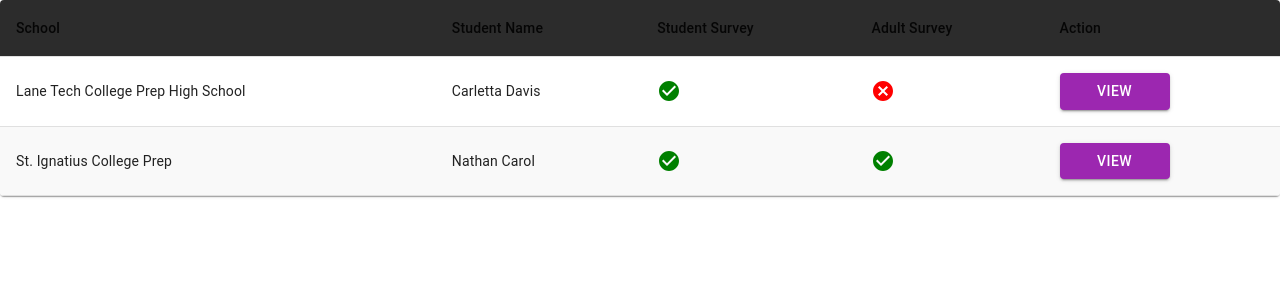
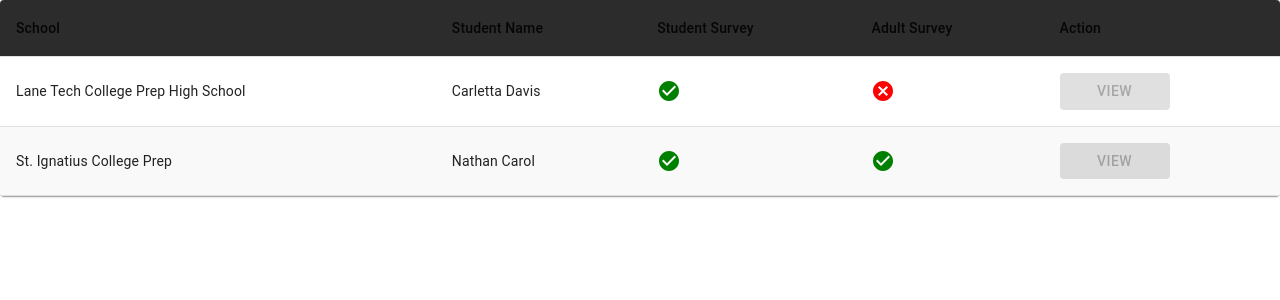
Before and after one commit to Alan1321/educate_using_ai, a React (Vite) app in the folder frontend/: page /admin in a window 1280 px wide. Shown: the top 300 px of the page. Built offline with nearby package versions, Linux system fonts and the light colour scheme.

Commit message:
view is disbaled for now

```diff
--- a/frontend/src/components/Admin.jsx
+++ b/frontend/src/components/Admin.jsx
@@ -47,7 +47,7 @@
         variant="contained"
         color="secondary"
         style={{ minWidth: '110px' }}
-        disabled={isLoading} // Disable button if loading
+        disabled // Disable the "View" button
       >
         View
       </Button>
@@ -63,6 +63,7 @@
       </Button>
     );
   };
+
 
   const handleGenerateClick = async (student) => {
     setLoading(prev => ({ ...prev, [student.studentName]: true }));
```
Also changed, not shown: 1 other file (tests, documents, lock files or other folders).
